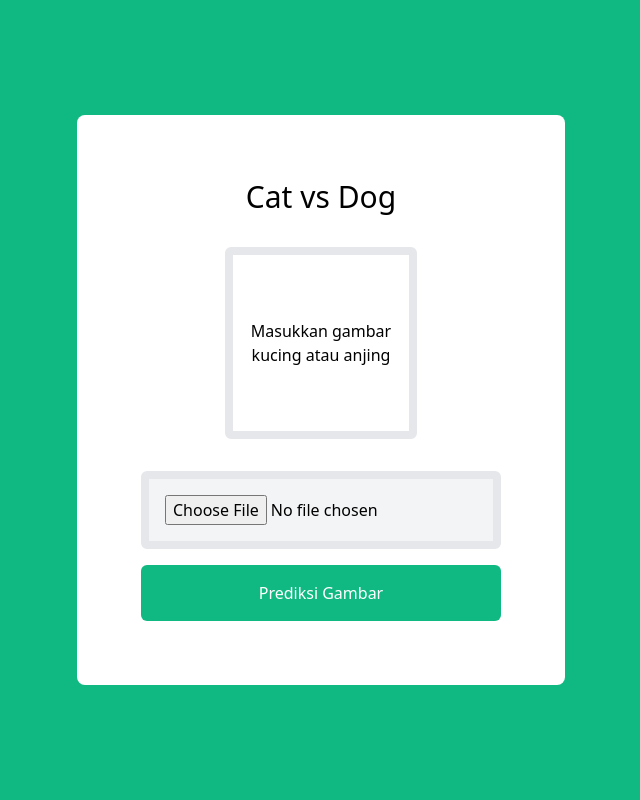
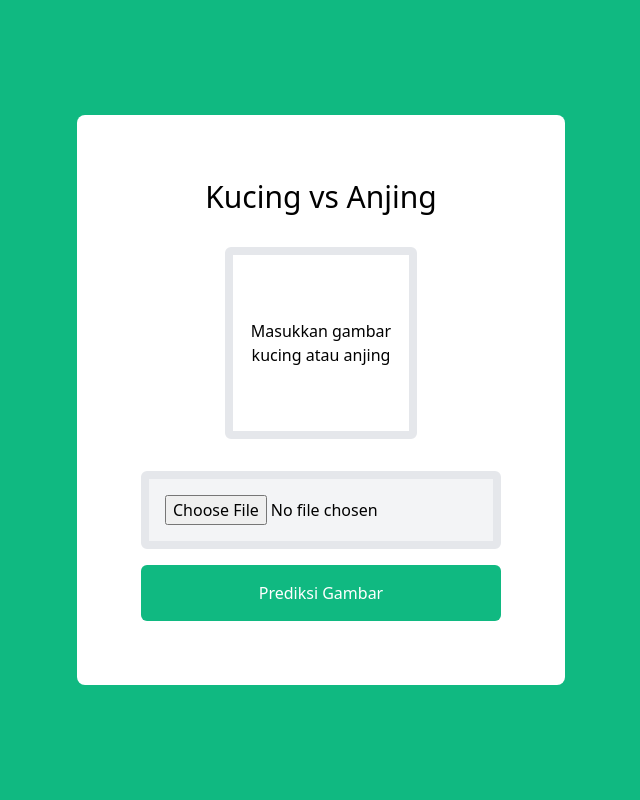
Before and after one commit to ahmadyogi543/cat-vs-dog, a Flask app: page / in a window 1280 px wide. Shown: the whole page, without its empty margins (319-959 px from the left). Run offline with Flask 2, Linux system fonts and the light colour scheme.

Commit message:
Update index.html

```diff
--- a/templates/index.html
+++ b/templates/index.html
@@ -31,7 +31,7 @@
                     rounded-lg
                 "
             >
-                <h1 class="text-3xl text-bold">Cat vs Dog</h1>
+                <h1 class="text-3xl text-bold">Kucing vs Anjing</h1>
 
                 {% if uploaded_image %}
                 <img
```
